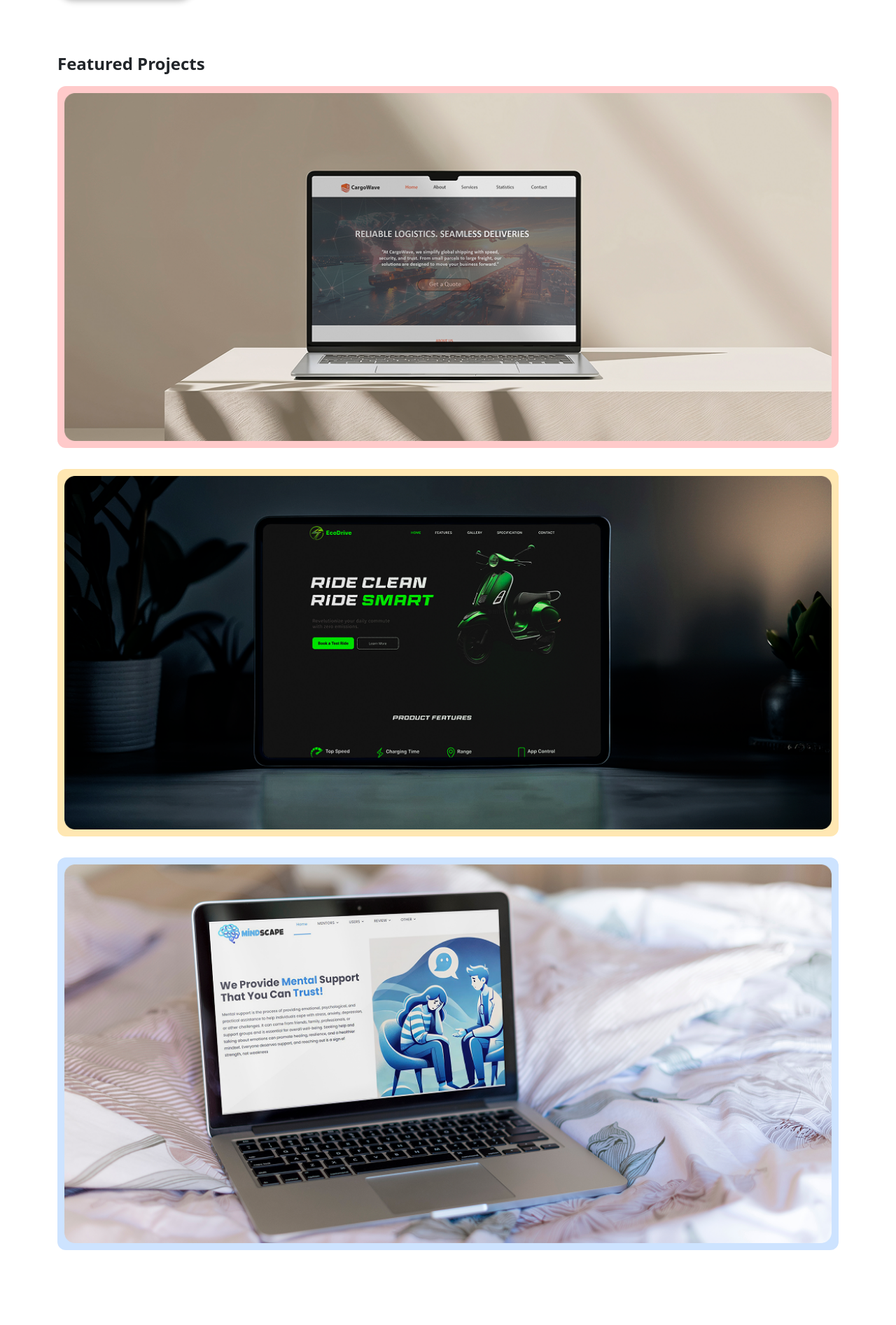
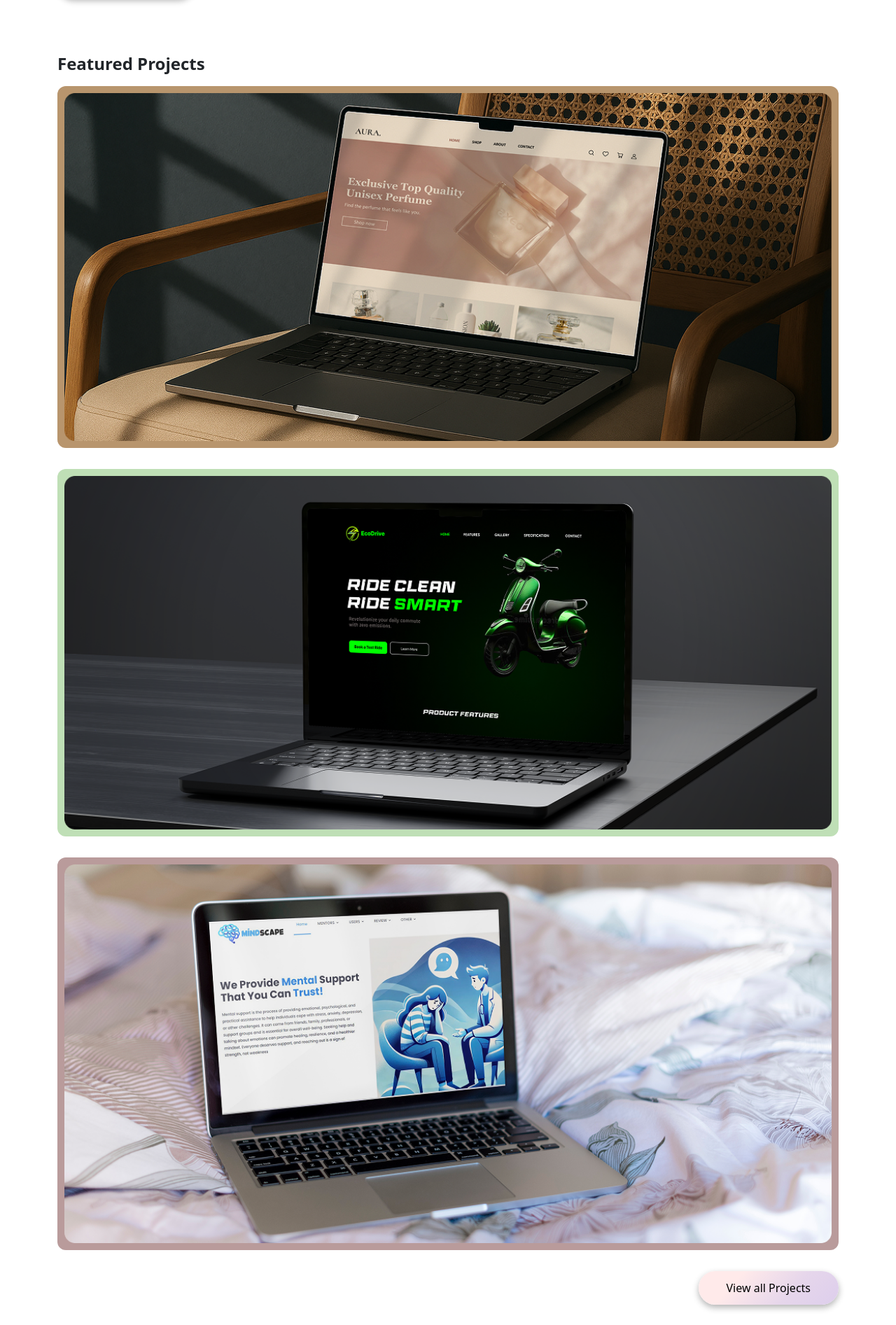
Before and after one commit to shadiyaishaq/shadiya, a plain HTML site: page index.html in a window 1280 px wide. Shown: the part 1022-2915 px from the top of the page at 70% size. Drawn offline with nearby package versions, Linux system fonts and the light colour scheme.

Commit message:
project edit

```diff
--- a/css/style.css
+++ b/css/style.css
@@ -378,7 +378,7 @@ a {
 
 .projectbox {
     width: 100%;
-    background-color: #FFCACA;
+    background-color: #b8956d;
     display: block;
     border-radius: 12px;
     margin: auto;
@@ -388,7 +388,7 @@ a {
 
 .projectbox1 {
     width: 100%;
-    background-color: #FFE7B2;
+    background-color: #bfdfb6;
     display: block;
     border-radius: 12px;
     margin: auto;
@@ -398,7 +398,7 @@ a {
 
 .projectbox3 {
     width: 100%;
-    background-color: #CDE3FF;
+    background-color:#b99b9b ;
     display: block;
     border-radius: 12px;
     margin: auto;
--- a/index.html
+++ b/index.html
@@ -122,31 +122,14 @@
             <div class="container">
                 <h4>Featured Projects</h4>
             <div class="projectbox" data-aos="fade-up" data-aos-duration="1000">
-    <div class="project-img">
-        <img src="./assets/project1.png" alt="Project 1" />
-        <div class="overlay">
-            <h5>MindScape App</h5>
+                <img src="./assets/project-1.png" alt="" />
             </div>
+            <div class="projectbox1" data-aos="fade-up" data-aos-duration="1000">
+                <img src="./assets/project-2.png" alt="" />
              </div>
-</div>
-
-<div class="projectbox1" data-aos="fade-up" data-aos-duration="1000">
-    <div class="project-img">
-        <img src="./assets/project2.png" alt="Project 2" />
-        <div class="overlay">
-            <h5>EcoDrive Website</h5>
-        </div>
-    </div>
-</div>
-
                 <div class="projectbox3" data-aos="fade-up" data-aos-duration="1000">
-    <div class="project-img">
-        <img src="./assets/project4.png" alt="Project 3" />
-        <div class="overlay">
-            <h5>Bicycle Rental App</h5>
-        </div>
-    </div>
-</div>
+                     <img src="./assets/project4.png" alt="" />
+                    </div> <a href="project.html" class="button4">View all Projects</a>
 
             </div>
         </section>
```
Also changed, not shown: assets/pro2.png (deleted), assets/project-1.png (added), assets/project-2.png (added), assets/project2.png (deleted), 3 other files. Lines whose indentation alone changed are shown as unchanged.
